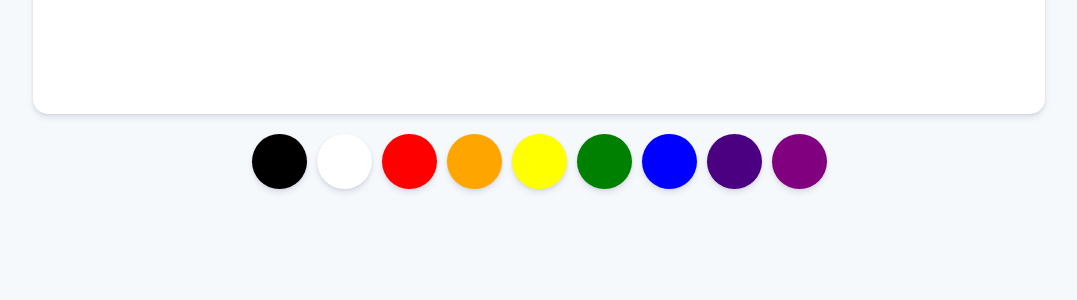
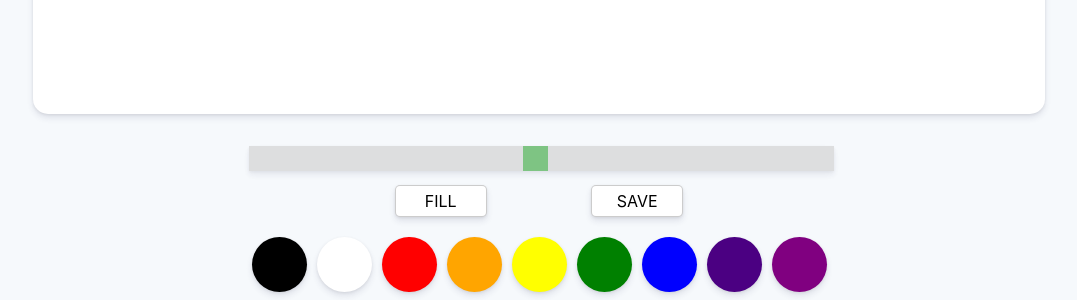
Before and after one commit to EunkyoungJung/paintjs, a plain HTML site: page index.html in a window 1280 px wide. Shown: the part 658-958 px from the top of the page, without its empty margins (101-1178 px from the left). Before the commit the page ends 855 px from the top, so only its background shows below. Drawn offline with Linux system fonts and the light colour scheme.

Commit message:
style part two #1

```diff
--- a/index.html
+++ b/index.html
@@ -10,16 +10,30 @@
 <body>
     <canvas id="jsCanvas" class="canvas"></canvas>
     <div class="controls">
+        <div class="controls__range">
+            <input
+                type = "range"
+                id   = "jsRange"
+                min  = "0.1"
+                max  = "5"
+                value = "2.5"
+                step = "0.01"
+            />
+        </div>
+        <div class="controls__btns">
+            <button id="jsMode">Fill</button>
+            <button id="jsSave">Save</button>
+        </div>
         <div class="controls__colors" id="jsColors">
-            <div class="controls__color" style="background-color:black"></div>
-            <div class="controls__color" style="background-color:white"></div>
-            <div class="controls__color" style="background-color:red"></div>
-            <div class="controls__color" style="background-color:orange"></div>
-            <div class="controls__color" style="background-color:yellow"></div>
-            <div class="controls__color" style="background-color:green"></div>
-            <div class="controls__color" style="background-color:blue"></div>
-            <div class="controls__color" style="background-color:indigo"></div>
-            <div class="controls__color" style="background-color:purple"></div>
+            <div class = "controls__color" style = "background-color:black"></div>
+            <div class = "controls__color" style = "background-color:white"></div>
+            <div class = "controls__color" style = "background-color:red"></div>
+            <div class = "controls__color" style = "background-color:orange"></div>
+            <div class = "controls__color" style = "background-color:yellow"></div>
+            <div class = "controls__color" style = "background-color:green"></div>
+            <div class = "controls__color" style = "background-color:blue"></div>
+            <div class = "controls__color" style = "background-color:indigo"></div>
+            <div class = "controls__color" style = "background-color:purple"></div>
         </div>
     </div>
     <script src="app.js"></script>
--- a/styles.css
+++ b/styles.css
@@ -9,15 +9,72 @@ body{
 }
 
 .canvas {
+    background-color: white;
     width: 80%;
     height: 700px;
-    background-color: white;
     border-radius: 15px;
     box-shadow: 0 4px 6px rgba(50, 50, 93, 0.11), 0 1px 3px rgba(0, 0, 0, 0.08);
 }
 
 .controls {
-    margin-top: 20px;
+    margin-top: 30px;
+    display: flex;
+    flex-direction: column;
+    align-items: center;
+}
+
+.controls .controls__range {
+    width: 100%;
+    margin-bottom: 10px;
+}
+
+.controls .controls__range input {
+    -webkit-appearance: none;
+    background: #d3d3d3;
+    width: 100%;
+    height: 25px;
+    outline: none;
+    opacity: 0.7;
+    -webkit-transition: .2s;
+    transition: opacity .2s;
+    box-shadow: 0 4px 6px rgba(50, 50, 93, 0.11), 0 1px 3px rgba(0, 0, 0, 0.08);
+}
+
+.controls .controls__range input:hover {
+    opacity: 1;
+}
+
+.controls .controls__range input::-webkit-slider-thumb {
+    -webkit-appearance: none;
+    appearance: none;
+    cursor: pointer;
+    background: #4CAF50;
+    width: 25px;
+    height: 25px;
+
+  }
+
+.controls .controls__btns {
+    margin-bottom: 20px;
+}
+
+.controls__btns button {
+    all: unset;
+    cursor: pointer;
+    text-align: center;
+    text-transform: uppercase;
+    background-color: white;
+    width: 80px;
+    padding: 5px;
+    margin-left: 50px;
+    margin-right: 50px;
+    border: 1.2px solid rgba(0,0,0,0.2);
+    border-radius: 5px;
+    box-shadow: 0 4px 6px rgba(50, 50, 93, 0.11), 0 1px 3px rgba(0, 0, 0, 0.08);
+}
+
+.controls__btns button:active {
+    transform: scale(0.90)
 }
 
 .controls .controls__colors {
@@ -25,11 +82,11 @@ body{
 }
 
 .controls__colors .controls__color {
+    cursor: pointer;
     width: 55px;
     height: 55px;
-    border-radius: 50%;
     margin-left: 5px;
     margin-right: 5px;
-    cursor: pointer;
+    border-radius: 50%;
     box-shadow: 0 4px 6px rgba(50, 50, 93, 0.11), 0 1px 3px rgba(0, 0, 0, 0.08);
 }
```
